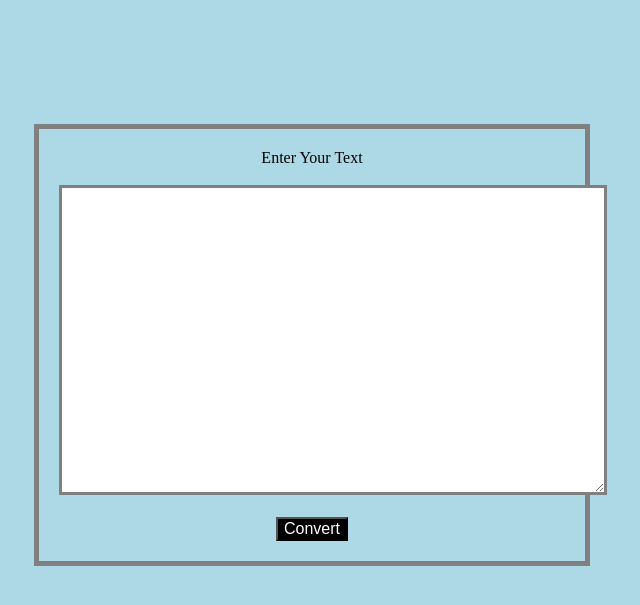
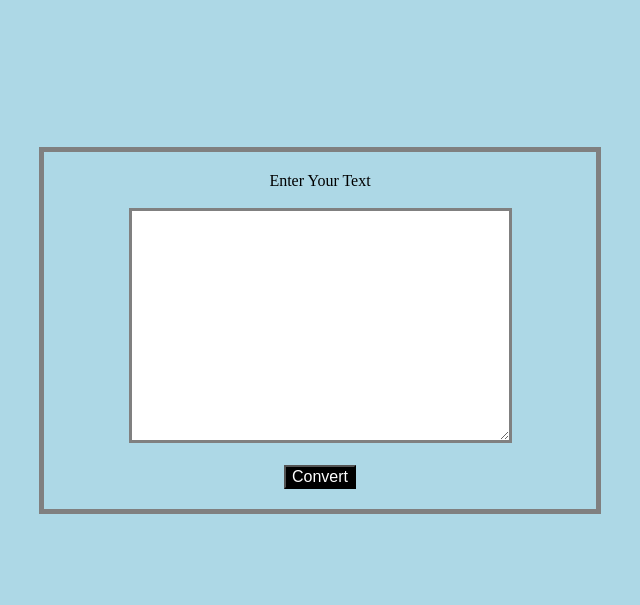
Before and after one commit to Prasanth-Anand-P/Text_to_speech, a plain HTML site: page index.html in a window 1280 px wide. Shown: the part 61-666 px from the top of the page, without its empty margins (353-993 px from the left). Drawn offline with Linux system fonts and the light colour scheme.

Commit message:
Update tts.css

```diff
--- a/tts.css
+++ b/tts.css
@@ -6,6 +6,7 @@ h1{
 	font-family: sans-serif;
 }
 .box{
+	position: absolute;
 	margin: 10% 30% 20% 30%;
 	padding: 20px;
 	text-align: center;
@@ -17,9 +18,8 @@ h1{
 	font-size: 20px;
 }
 textarea{
+	position: relative;
 	border: 3px gray solid;
-	width: 500px;
-	height: 300px;
 	padding-right: 40px;
 
 }
```
